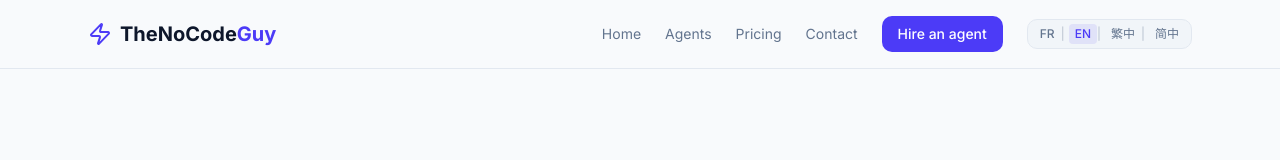
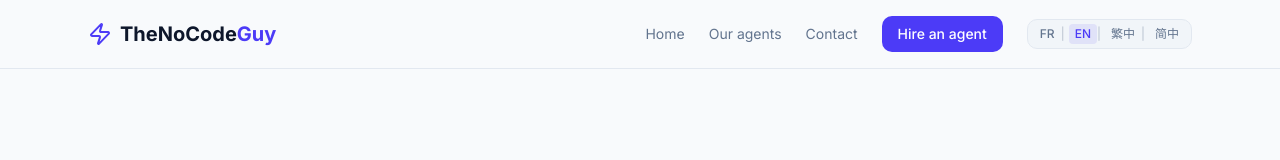
Before and after one commit to superWorldSavior/thenocodeguy, a Next.js app: page /en in a window 1280 px wide. Shown: the top 160 px of the page. Built offline with nearby package versions, Linux system fonts and the light colour scheme.

Commit message:
feat: navigation refonte — recruitment aligned (#74)

```diff
--- a/components/Navigation.tsx
+++ b/components/Navigation.tsx
@@ -36,12 +36,15 @@ export default function Navigation() {
   };
 
   const prefixHref = (href: string) =>
-    currentLocale === "fr" ? href : `/${currentLocale}${href === "/" ? "" : href}`;
+    href.startsWith("#")
+      ? href
+      : currentLocale === "fr"
+        ? href
+        : `/${currentLocale}${href === "/" ? "" : href}`;
 
   const links = [
     { href: "/", label: t("home") },
-    { href: "/agents", label: t("agents") },
-    { href: "/pricing", label: t("pricing") },
+    { href: "#profiles", label: t("ourAgents") },
     { href: "/contact", label: t("contact") },
   ];
 
--- a/messages/en.json
+++ b/messages/en.json
@@ -24,6 +24,7 @@
     "agents": "Agents",
     "pricing": "Pricing",
     "contact": "Contact",
+    "ourAgents": "Our agents",
     "startProject": "Hire an agent"
   },
   "footer": {
--- a/messages/fr.json
+++ b/messages/fr.json
@@ -24,6 +24,7 @@
     "agents": "Agents",
     "pricing": "Tarifs",
     "contact": "Contact",
+    "ourAgents": "Nos agents",
     "startProject": "Engager un agent"
   },
   "footer": {
--- a/messages/zh-CN.json
+++ b/messages/zh-CN.json
@@ -24,6 +24,7 @@
     "agents": "智能代理",
     "pricing": "价格",
     "contact": "联系",
+    "ourAgents": "我们的代理",
     "startProject": "聘请代理"
   },
   "footer": {
--- a/messages/zh-TW.json
+++ b/messages/zh-TW.json
@@ -24,6 +24,7 @@
     "agents": "智能代理",
     "pricing": "價格",
     "contact": "聯絡",
+    "ourAgents": "我們的代理",
     "startProject": "聘請代理"
   },
   "footer": {
```
